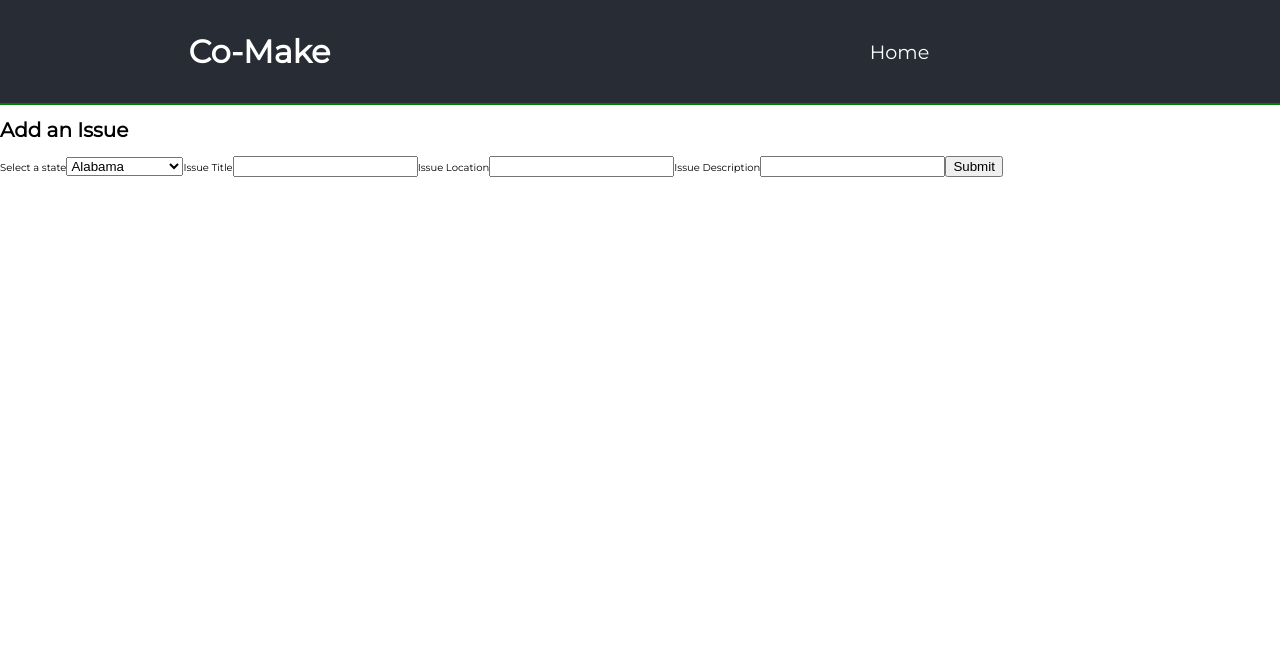
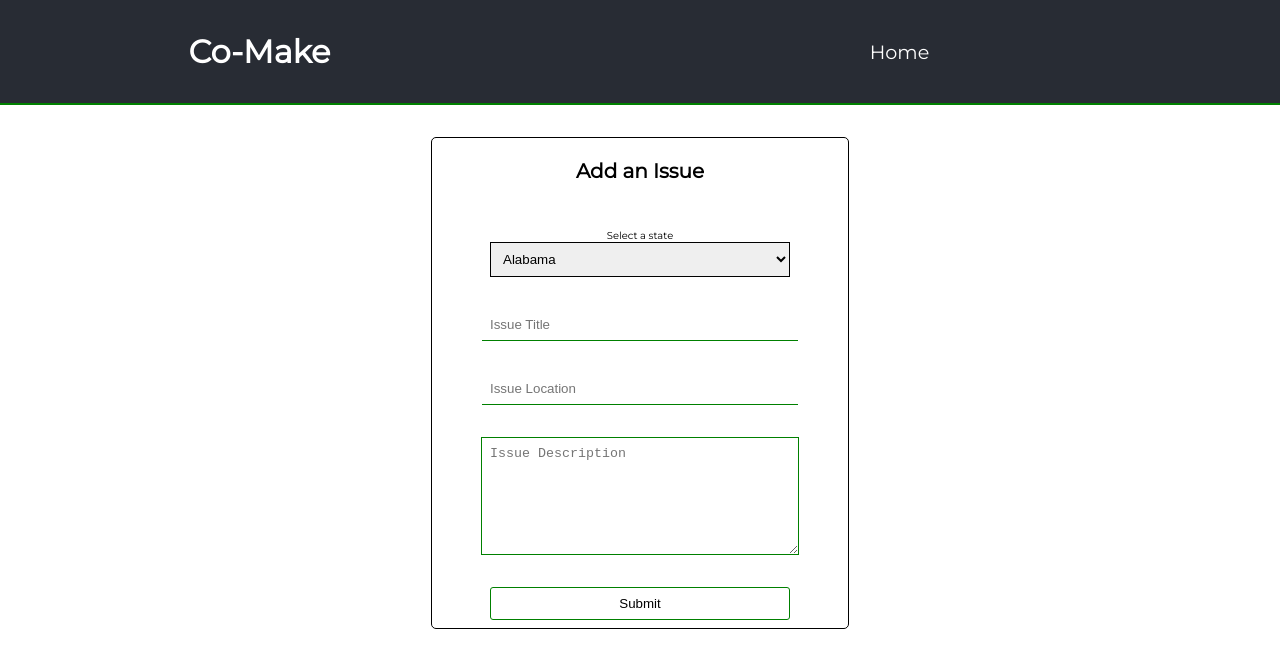
Before and after one commit to Co-make-bw/front-end, a React (Create React App) app in the folder co-make/: page /dashboard/1/add-issue in a window 1280 px wide. Shown: the top 668 px of the page. Built offline with nearby package versions, Linux system fonts and the light colour scheme; sample sign-in values are in the browser's storage.

Commit message:
added styles for add issue form

```diff
--- a/co-make/src/components/Issues/AddIssue.js
+++ b/co-make/src/components/Issues/AddIssue.js
@@ -2,6 +2,14 @@ import React, { useState } from 'react';
 import { useParams, useHistory } from 'react-router-dom';
 import { connect } from 'react-redux';
 import { addNewIssue } from '../../actions/issuesActions';
+import {
+	AddIssueContainer,
+	StyledDropdown,
+	StyledInput,
+	StyledForm,
+	StyledButton,
+	StyledTextArea
+} from '../../styles';
 
 const AddIssue = props => {
 	const { id } = useParams();
@@ -104,52 +112,56 @@ const AddIssue = props => {
 	};
 
 	return (
-		<div>
+		<AddIssueContainer>
 			<h1>Add an Issue</h1>
-			<form onSubmit={handleSubmit}>
+			<StyledForm onSubmit={handleSubmit}>
 				<label htmlFor='us-state'>Select a state</label>
-				<select id='us-state' value={stateValue.value} onChange={handleChange}>
+				<StyledDropdown
+					id='us-state'
+					value={stateValue.value}
+					onChange={handleChange}
+				>
 					{usStates.map((item, index) => (
 						<option key={index} name={index + 1} value={item}>
 							{item}
 						</option>
 					))}
-				</select>
+				</StyledDropdown>
 
-				<label htmlFor='title'>Issue Title</label>
-				<input
+				<StyledInput
 					type='text'
 					id='title'
 					name='title'
 					value={newIssue.title}
 					onChange={handleTextInputs}
+					placeholder='Issue Title'
 					required
 				/>
 
-				<label htmlFor='location'>Issue Location</label>
-				<input
+				<StyledInput
 					type='text'
 					id='location'
 					name='location'
 					value={newIssue.location}
 					onChange={handleTextInputs}
+					placeholder='Issue Location'
 					required
 				/>
 
-				<label htmlFor='description'>Issue Description</label>
-				<input
+				<StyledTextArea
 					type='textarea'
 					id='description'
 					name='description'
 					value={newIssue.description}
 					onChange={handleTextInputs}
+					placeholder='Issue Description'
 					required
 				/>
 
-				<button type='submit'>Submit</button>
-			</form>
+				<StyledButton type='submit'>Submit</StyledButton>
+			</StyledForm>
 			{issueStatus && <p>Issue could not be created, try again.</p>}
-		</div>
+		</AddIssueContainer>
 	);
 };
 
--- a/co-make/src/components/Issues/UserIssue.js
+++ b/co-make/src/components/Issues/UserIssue.js
@@ -2,6 +2,7 @@ import React from 'react';
 import { connect } from 'react-redux';
 import { useHistory } from 'react-router-dom';
 import { deleteIssue } from '../../actions/issuesActions';
+import { StyledCard, LocationButton } from '../../styles';
 
 const UserIssue = props => {
 	const history = useHistory();
@@ -15,16 +16,16 @@ const UserIssue = props => {
 	};
 
 	return (
-		<div className='card-container'>
-			<div className='card'>
-				<h3>Issue: {props.issue.title}</h3>
-				<p>Upvotes: {props.issue.upvotes}</p>
-				<p>Location: {props.issue.location}</p>
-				<p>Description: {props.issue.description}</p>
-				<button onClick={deleteIssue}>Issue has been resolved</button>
-				{props.deleteIssueError && <p>Issue could not be deleted</p>}
-			</div>
-		</div>
+		<StyledCard>
+			<h3>Issue: {props.issue.title}</h3>
+			<p>Upvotes: {props.issue.upvotes}</p>
+			<p>Location: {props.issue.location}</p>
+			<p>Description: {props.issue.description}</p>
+			<LocationButton onClick={deleteIssue}>
+				Issue has been resolved
+			</LocationButton>
+			{props.deleteIssueError && <p>Issue could not be deleted</p>}
+		</StyledCard>
 	);
 };
 
--- a/co-make/src/components/Issues/UserIssues.js
+++ b/co-make/src/components/Issues/UserIssues.js
@@ -3,7 +3,12 @@ import { connect } from 'react-redux';
 import { useParams, Link } from 'react-router-dom';
 import { getUserIssues } from '../../actions/issuesActions';
 import UserIssue from './UserIssue';
-import { MainContainer, MainText, IssueLink } from '../../styles';
+import {
+	MainContainer,
+	CardContainer,
+	MainText,
+	IssueLink
+} from '../../styles';
 
 const UserIssues = props => {
 	const { id } = useParams();
@@ -24,11 +29,11 @@ const UserIssues = props => {
 	return (
 		<MainContainer>
 			<MainText>My Posts</MainText>
-			<div className='card-layout'>
+			<CardContainer>
 				{props.userIssues.map(issue => (
 					<UserIssue key={issue.id} userID={id} issue={issue} />
 				))}
-			</div>
+			</CardContainer>
 			<IssueLink to={`/dashboard/${id}/add-issue`}>Add a New Issue</IssueLink>
 		</MainContainer>
 	);
--- a/co-make/src/styles/index.js
+++ b/co-make/src/styles/index.js
@@ -85,6 +85,14 @@ export const StyledInput = styled.input`
 	padding: 0.5rem;
 	border: none;
 	border-bottom: 1px solid green;
+	color: black;
+`;
+export const StyledTextArea = styled.textarea`
+	width: 100%;
+	height: 100px;
+	margin-top: 2rem;
+	padding: 0.5rem;
+	border: 1px solid green;
 	color: black;
 `;
 export const StyledDropdown = styled.select`
@@ -218,3 +226,36 @@ export const IssueLink = styled(Link)`
 		cursor: pointer;
 	}
 `;
+export const CardContainer = styled.div`
+	width: 100%;
+	display: flex;
+	flex-wrap: wrap;
+	justify-content: space-between;
+	align-items: space-between;
+	margin: 2rem auto;
+`;
+export const StyledCard = styled.div`
+	width: 30%;
+	padding: 0.5rem;
+	text-align: center;
+	display: flex;
+	flex-direction: column;
+	justify-content: space-around;
+	align-items: center;
+	border-left: 5px solid #282c34;
+	border-radius: 3px;
+	background-color: #d9dee7;
+`;
+
+// SEPARATE PAGE STYLES
+export const AddIssueContainer = styled.div`
+	margin: 2rem auto;
+	padding: 0.5rem;
+	width: 400px;
+	border: 1px solid black;
+	border-radius: 5px;
+	display: flex;
+	flex-direction: column;
+	align-items: center;
+	justify-content: space-between;
+`;
```
